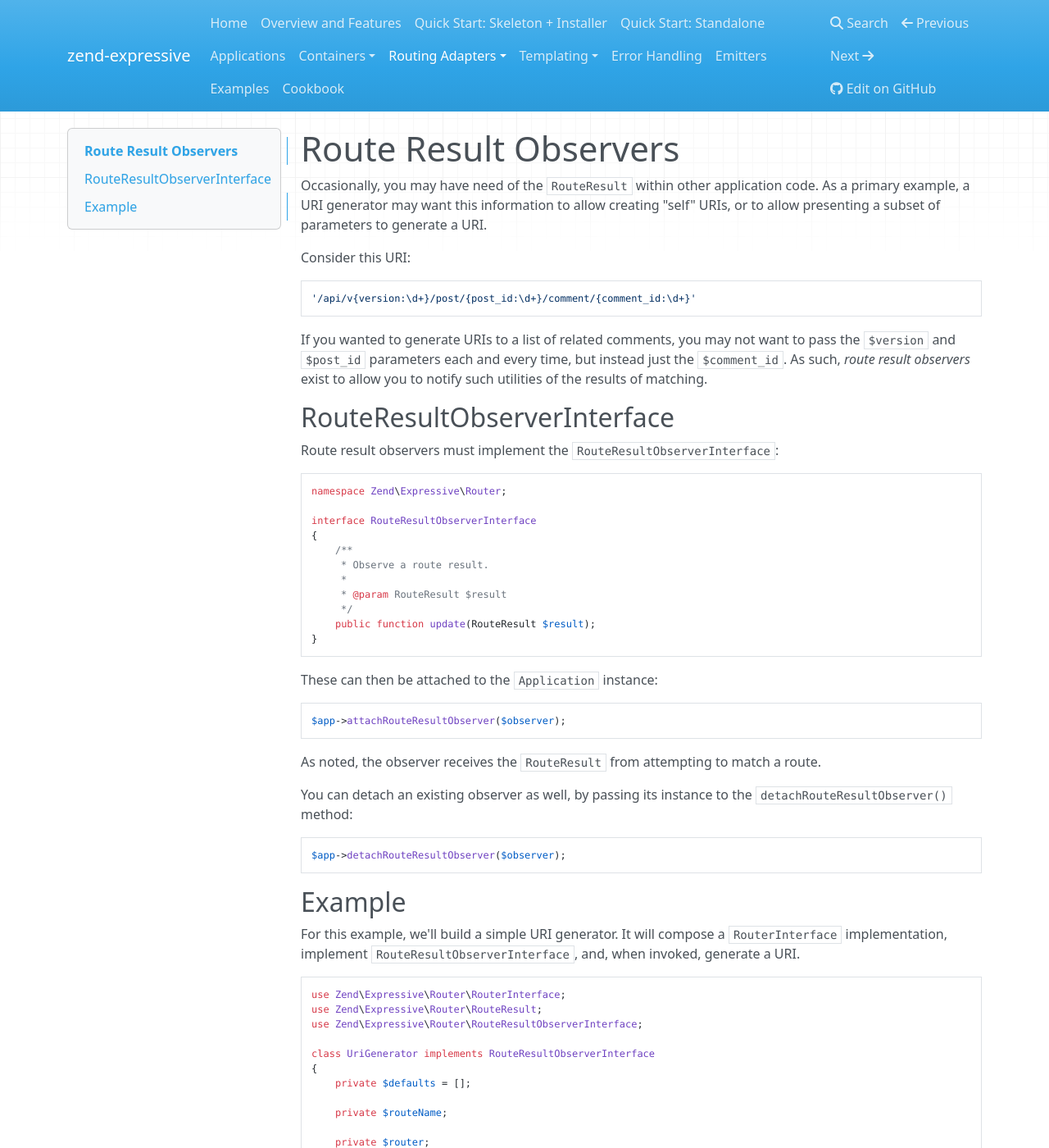
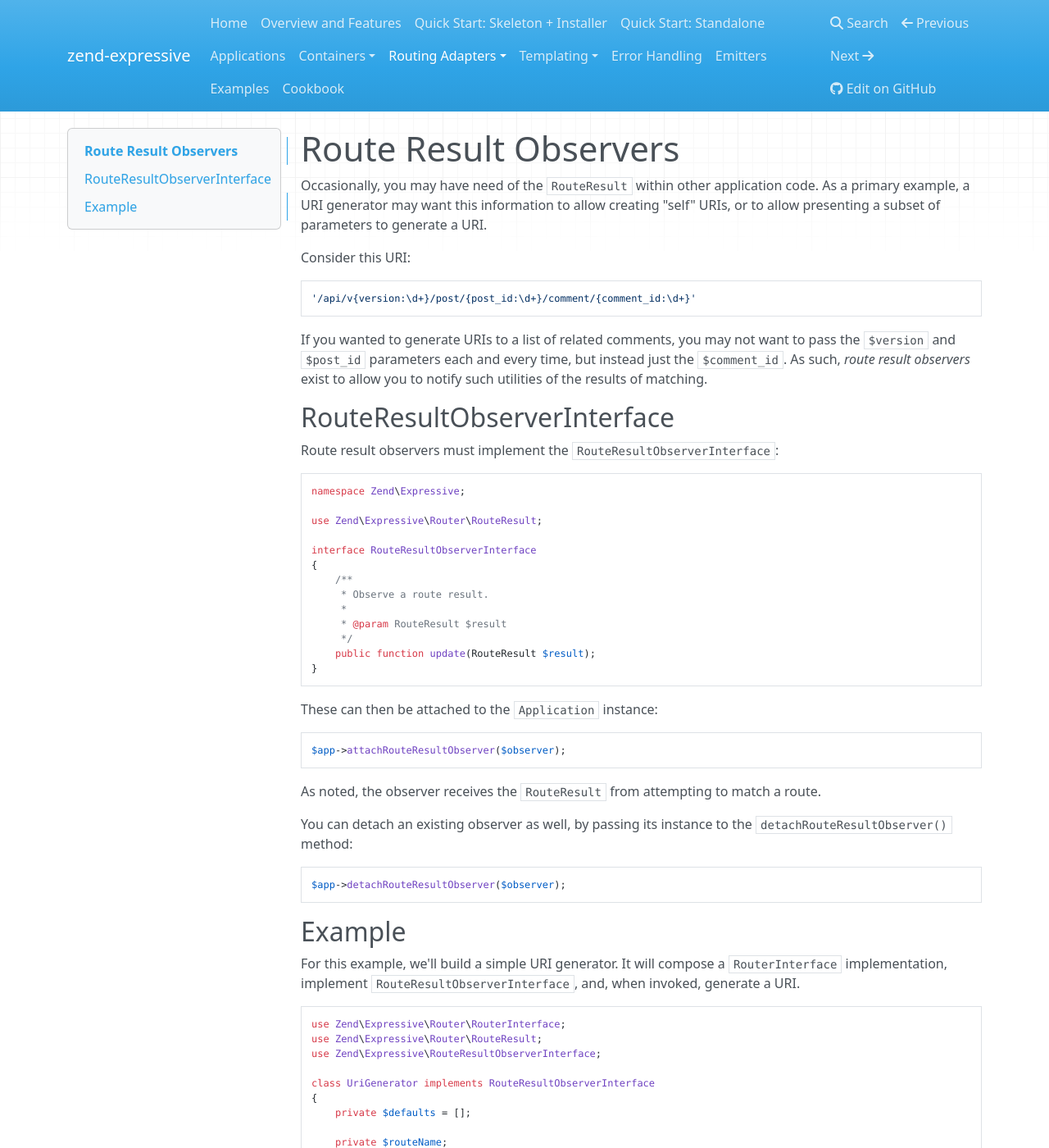
Before and after one commit to zendframework/zend-expressive, an MkDocs documentation site: the page built from doc/book/router/result-observers.md, in a window 1280 px wide and 1400 px high. Shown: the whole window at 82% size. Built offline with MkDocs 1.6.1, drawn with Linux system fonts in a browser that asks for light colours; nearby versions of some CDN libraries; old or Windows-style settings are respelled for this version of MkDocs.

Commit message:
Updated RouteResultObserverInterface documentation

````diff
--- a/doc/book/router/result-observers.md
+++ b/doc/book/router/result-observers.md
@@ -21,7 +21,9 @@ you to notify such utilities of the results of matching.
 Route result observers must implement the `RouteResultObserverInterface`:
 
 ```php
-namespace Zend\Expressive\Router;
+namespace Zend\Expressive;
+
+use Zend\Expressive\Router\RouteResult;
 
 interface RouteResultObserverInterface
 {
@@ -59,7 +61,7 @@ when invoked, generate a URI.
 ```php
 use Zend\Expressive\Router\RouterInterface;
 use Zend\Expressive\Router\RouteResult;
-use Zend\Expressive\Router\RouteResultObserverInterface;
+use Zend\Expressive\RouteResultObserverInterface;
 
 class UriGenerator implements RouteResultObserverInterface
 {
````
